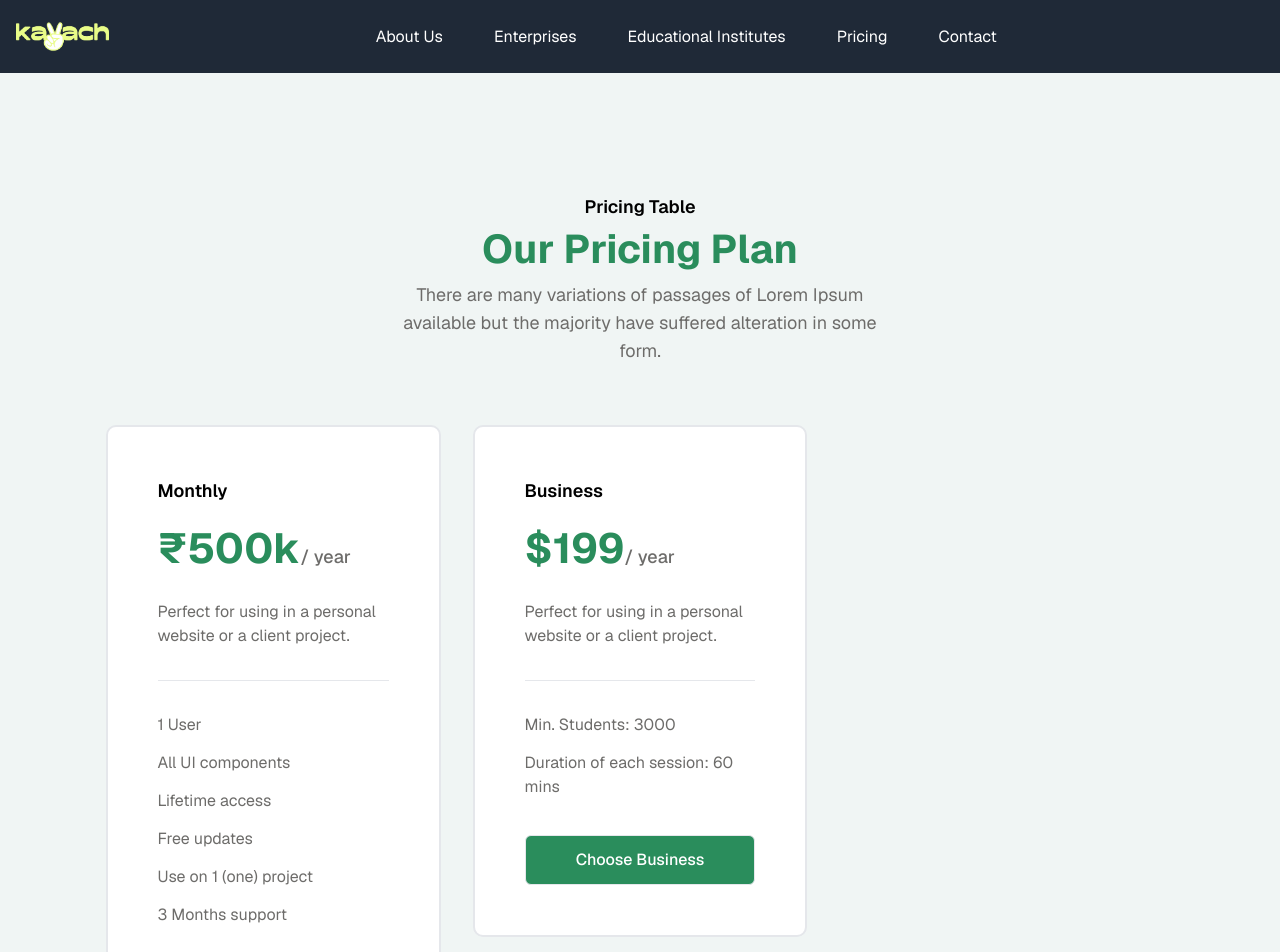
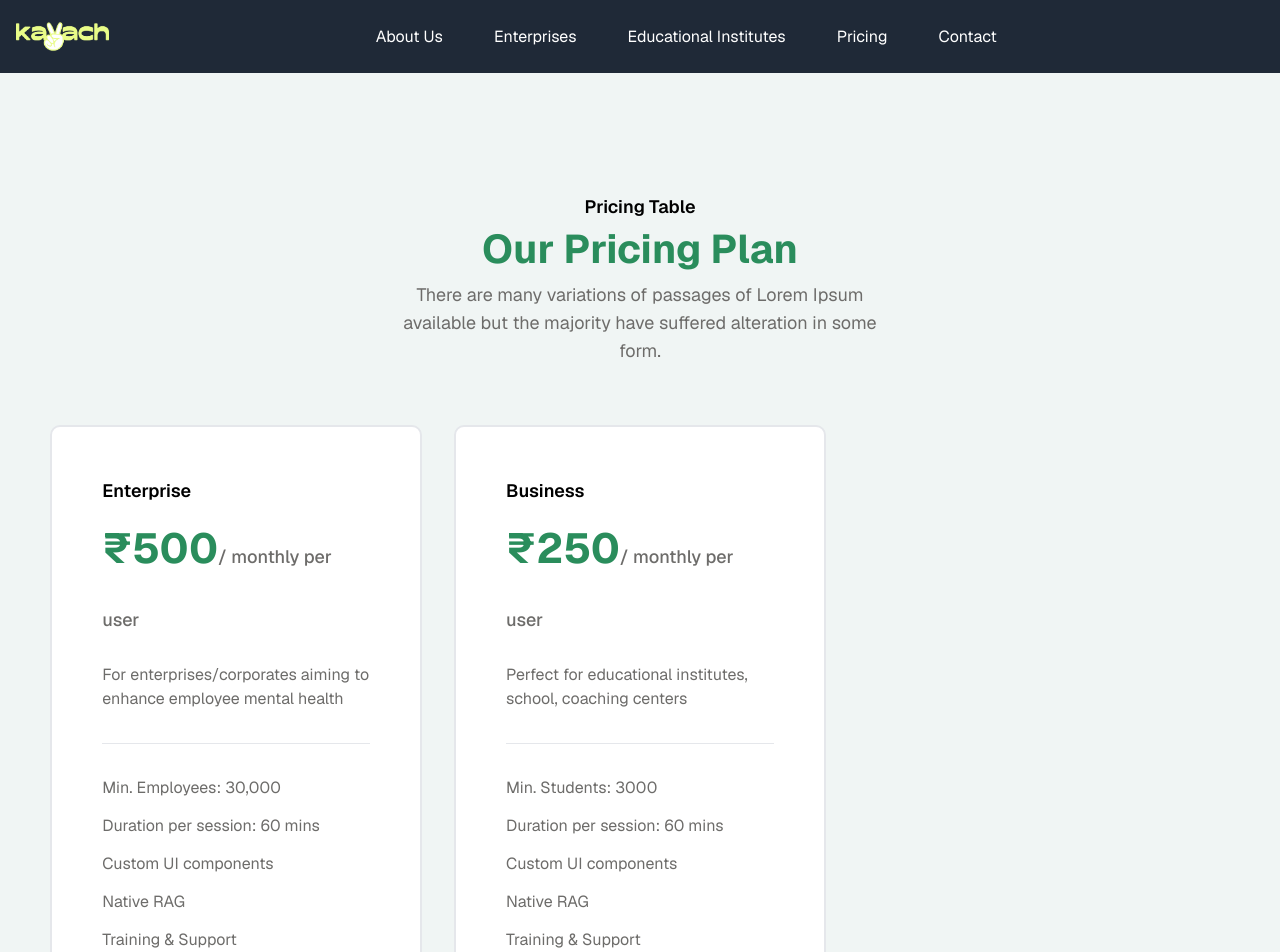
Before and after one commit to engagepy/ai_multimodal_webapp, a Next.js app: page /pricing in a window 1280 px wide. Shown: the top 952 px of the page. Built offline with nearby package versions, Linux system fonts and the light colour scheme.

Commit message:
pricing page updated

```diff
--- a/components/Pricingenterprise.tsx
+++ b/components/Pricingenterprise.tsx
@@ -31,30 +31,32 @@ const Pricing = () => {
         <div className="flex flex-wrap justify-center">
           <div className=" flex flex-wrap">
             <PricingCard
-              type="Monthly"
-              price="₹500k"
-              subscription="year"
-              description="Perfect for using in a personal website or a client project."
-              buttonText="Choose Personal"
+              type="Enterprise"
+              price="₹500"
+              subscription="monthly per user"
+              description="For enterprises/corporates aiming to enhance employee mental health"
+              buttonText="Choose Enterprise"
               active // Add the 'active' property with a value
             >
-              <List>1 User</List>
-              <List>All UI components</List>
-              <List>Lifetime access</List>
-              <List>Free updates</List>
-              <List>Use on 1 (one) project</List>
-              <List>3 Months support</List>
+              <List>Min. Employees: 30,000</List>
+              <List>Duration per session: 60 mins</List>
+              <List>Custom UI components</List>
+              <List>Native RAG</List>
+              <List>Training & Support</List>
             </PricingCard>
             <PricingCard
               type="Business"
-              price="$199"
-              subscription="year"
-              description="Perfect for using in a personal website or a client project."
+              price="₹250"
+              subscription="monthly per user"
+              description="Perfect for educational institutes, school, coaching centers"
               buttonText="Choose Business"
               active
             >
               <List>Min. Students: 3000</List>
-              <List>Duration of each session: 60 mins</List>
+              <List>Duration per session: 60 mins</List>
+              <List>Custom UI components</List>
+              <List>Native RAG</List>
+              <List>Training & Support</List>
             </PricingCard>
           </div>
         </div>
```
Also changed, not shown: 1 other file (tests, documents, lock files or other folders).
